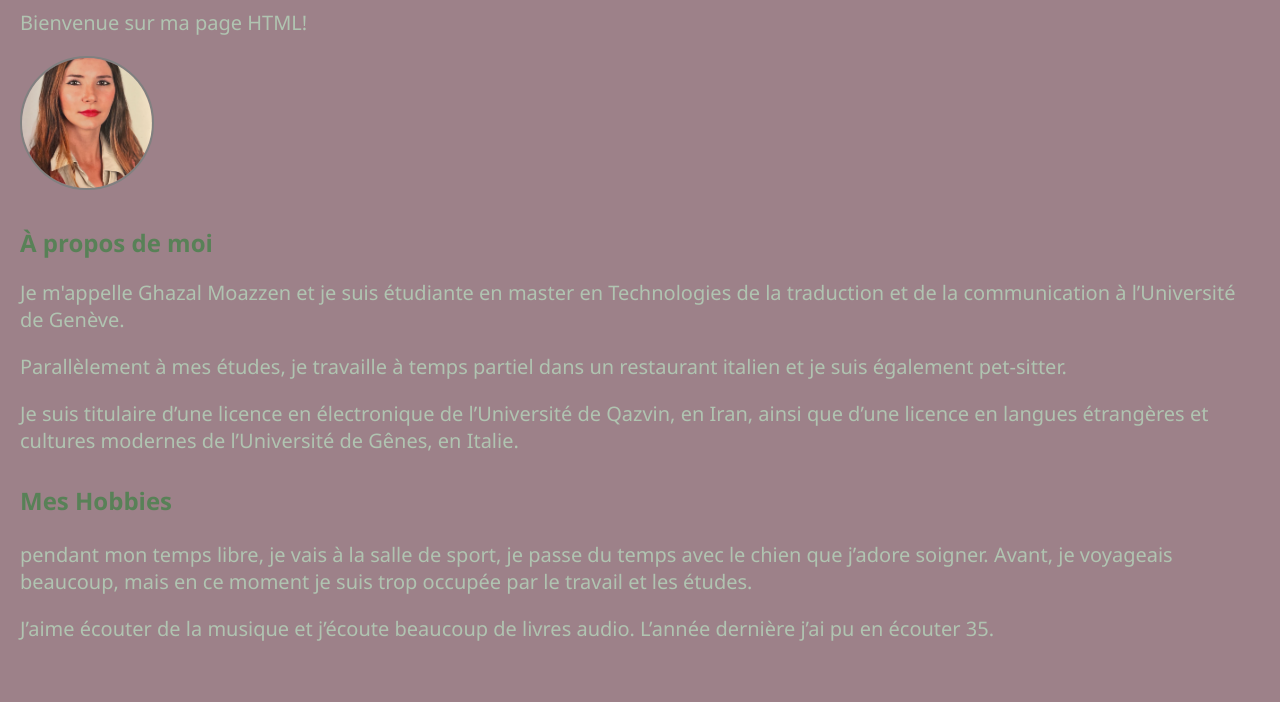
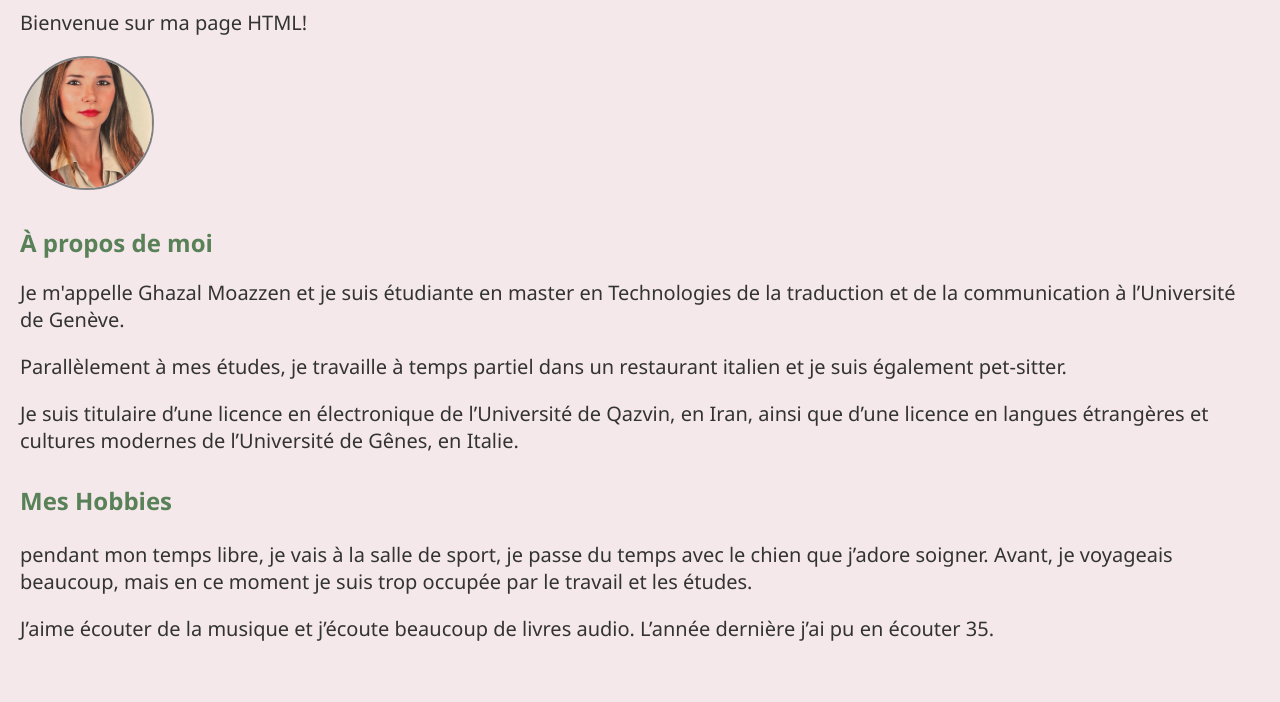
Before and after one commit to Ghazalmzn/Ghazalmzn.github.io, a plain HTML site: page index.html in a window 1280 px wide. Shown: the part 98-800 px from the top of the page. Drawn offline with Linux system fonts and the light colour scheme.

Commit message:
Update style.css

```diff
--- a/style.css
+++ b/style.css
@@ -1,7 +1,7 @@
 /* Style général de la page */
 body {
-    background-color: #9D8189;
-    color: #B0C4B1;
+    background-color: #f4e8eb;
+    color: #333333;
     font-family: 'Segoe UI', Tahoma, Geneva, Verdana, sans-serif;
     margin: 0;
     padding: 0 20px;
```
